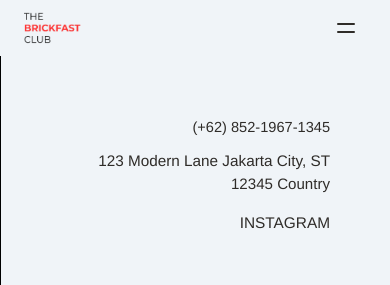
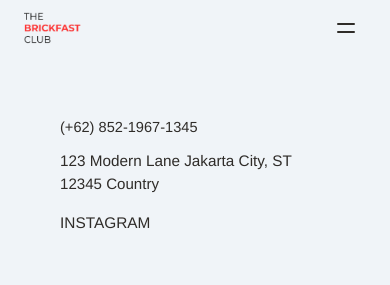
Before and after one commit to dikadalinn/thebrickfastclub, a Next.js app: page /contact in a window 390 px wide. Shown: the top 285 px of the page. Built offline with nearby package versions, Linux system fonts and the light colour scheme; a web font is replaced by a local one.

Commit message:
feat: adapt Contact page for mobile — remove border, left-align info
Co-Authored-By: Claude Opus 4.6 <noreply@anthropic.com>

```diff
--- a/src/app/contact/page.tsx
+++ b/src/app/contact/page.tsx
@@ -15,13 +15,13 @@ export default function Contact() {
           initial={{ opacity: 0, y: 20 }}
           animate={{ opacity: 1, y: 0 }}
           transition={{ duration: 0.6 }}
-          className="flex flex-col border-l border-black flex-1"
+          className="flex flex-col flex-1"
         >
           {/* Top Section - Phone & Address */}
           <div className="flex flex-col gap-[5px] p-[60px] pb-0">
             <div className="flex flex-col gap-[12px] w-full">
               {/* Phone Number - Right aligned */}
-              <div className="flex flex-col items-end">
+              <div className="flex flex-col items-start lg:items-end">
                 <a
                   href="tel:+6285219671345"
                   className="font-['Helvetica'] font-medium text-[14.6px] leading-[22.4px] text-[#2f2c29] whitespace-nowrap hover:opacity-70 transition-opacity"
@@ -31,7 +31,7 @@ export default function Contact() {
               </div>
 
               {/* Address - Right aligned */}
-              <div className="flex flex-col items-end font-['Helvetica'] font-medium text-[#2f2c29] text-right">
+              <div className="flex flex-col items-start lg:items-end font-['Helvetica'] font-medium text-[#2f2c29] lg:text-right">
                 <a
                   href="https://www.google.com/maps"
                   target="_blank"
@@ -52,7 +52,7 @@ export default function Contact() {
             </div>
 
             {/* Instagram - Right aligned */}
-            <div className="flex flex-col items-end mt-[12px]">
+            <div className="flex flex-col items-start lg:items-end mt-[12px]">
               <a
                 href="https://www.instagram.com/brickfastclub/"
                 target="_blank"
```
